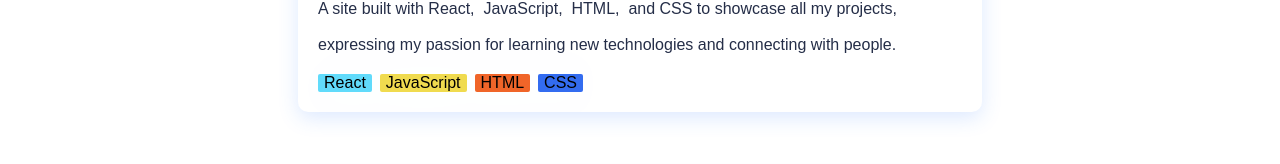
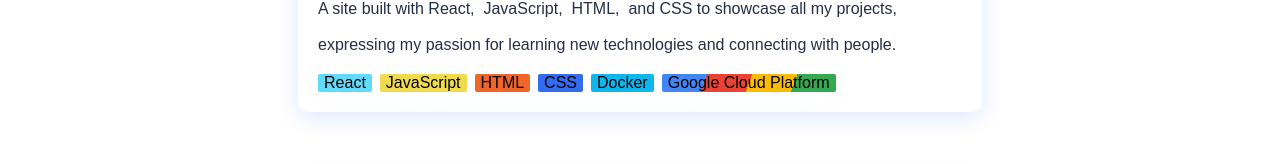
Before and after one commit to alexzhen93/portfolio, a React (Create React App) app: page /Project in a window 1280 px wide. Shown: the part 755-919 px from the top of the page. Built offline with nearby package versions, Linux system fonts and the light colour scheme.

Commit message:
new color added

```diff
--- a/src/components/CardProjects.js
+++ b/src/components/CardProjects.js
@@ -27,6 +27,8 @@ function CardProjects() {
                 <span className="skill js">JavaScript</span>
                 <span className="skill html">HTML</span>
                 <span className="skill css">CSS</span>
+                <span className="skill dk">Docker</span>
+                <span className="skill gcp">Google Cloud Platform</span>
               </div>
             </CardProjectItem>
           </ul>
--- a/src/components/Cards.css
+++ b/src/components/Cards.css
@@ -225,6 +225,14 @@ h1 {
   background-color: #6762a6;
 }
 
+.dk{
+  background-color: #0db7ed;
+}
+
+.gcp{
+  background: linear-gradient(110deg, #4285f4 25%, #ea4335 25% 50%, #fbbc05 50% 75%, #34a853 75%);
+}
+
 .fa-external-link-alt {
   font-size: 27px;
 }
```
Also changed, not shown: 1 other file (tests, documents, lock files or other folders).
